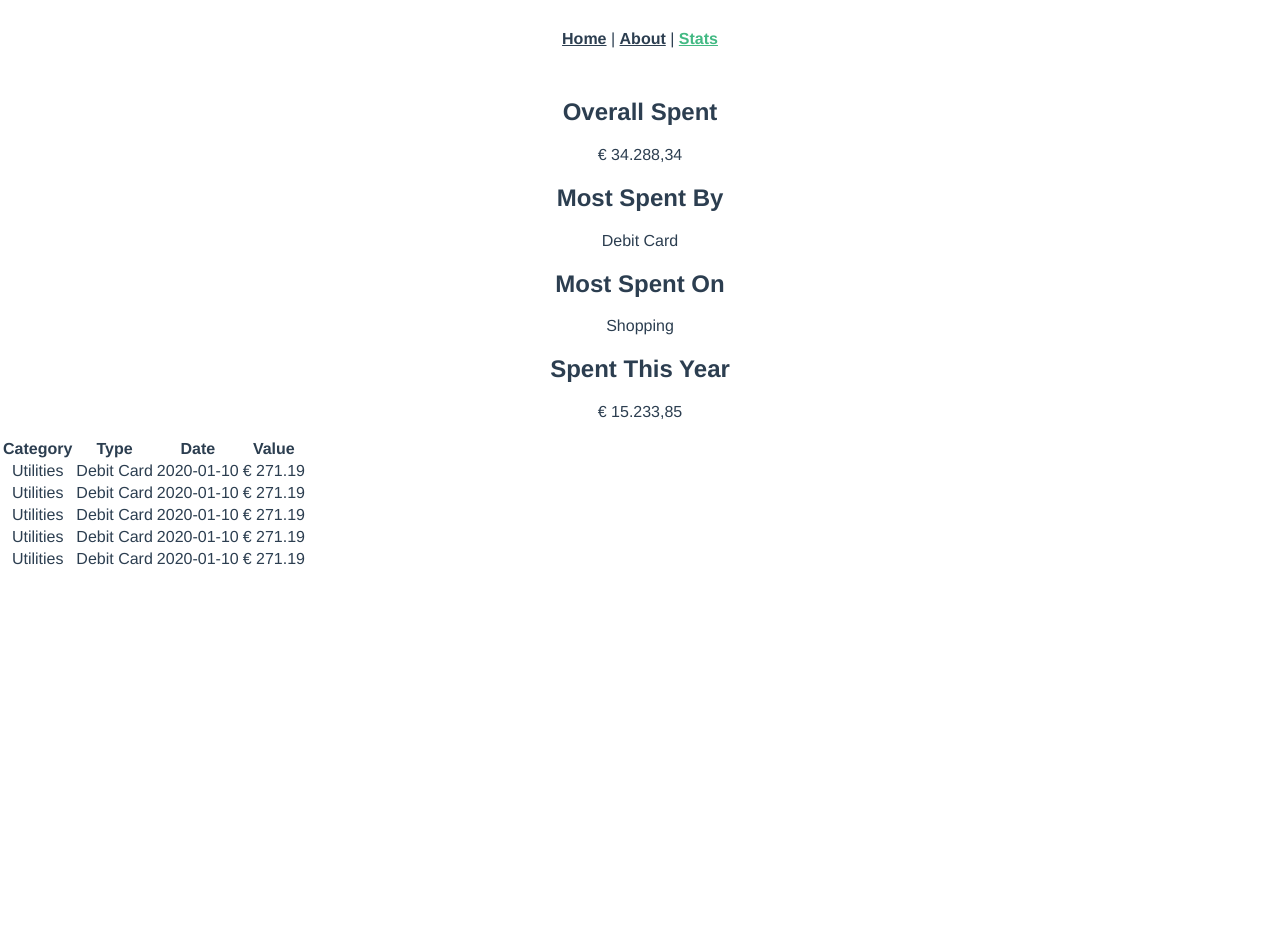
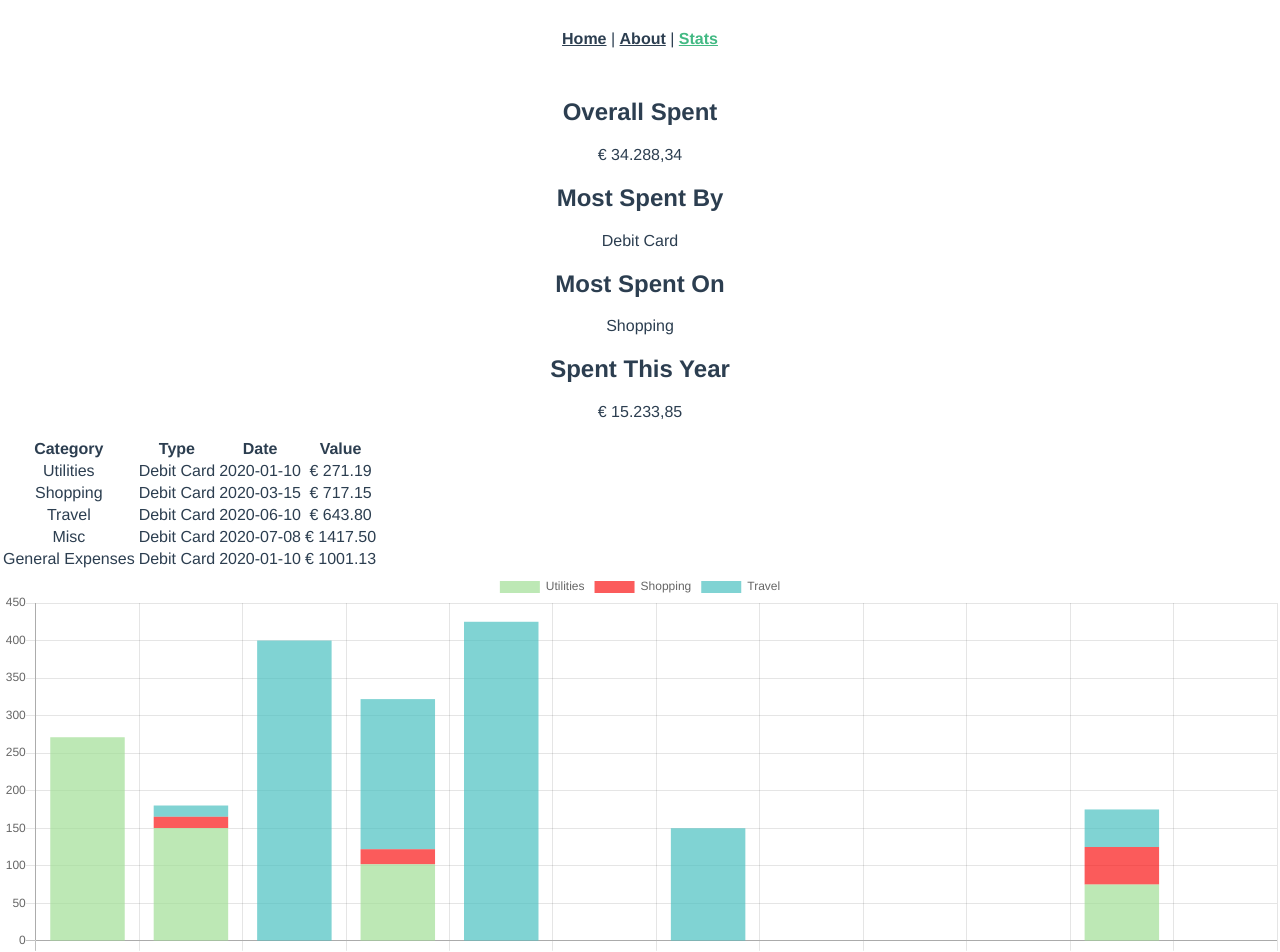
Before and after one commit to anthonyophernandez/expense-tool, a Vue app: page /stats in a window 1280 px wide. Shown: the top 952 px of the page. Before the commit the page ends 800 px from the top, so only its background shows below. Built offline with nearby package versions, Linux system fonts and the light colour scheme; the HTML template or start-up script is replaced by a standard one.

Commit message:
Chart.js installation, and BarChart Component

```diff
--- a/package.json
+++ b/package.json
@@ -8,9 +8,11 @@
     "lint": "vue-cli-service lint"
   },
   "dependencies": {
+    "chart.js": "^2.9.3",
     "core-js": "^3.6.5",
     "tailwindcss": "^1.4.6",
     "vue": "^2.6.11",
+    "vue-chartjs": "^3.5.0",
     "vue-router": "^3.2.0",
     "vuex": "^3.4.0"
   },
--- /dev/null
+++ b/src/components/BarChart.vue
@@ -0,0 +1,17 @@
+<script>
+import { Bar, mixins } from 'vue-chartjs'
+const { reactiveProp } = mixins
+export default {
+  name: 'BarChart',
+  mixins: [reactiveProp],
+  extends: Bar,
+  props: {
+    options: {
+      type: Object
+    }
+  },
+  mounted () {
+    this.renderChart(this.chartData, this.options)
+  }
+}
+</script>
--- a/src/components/Table/AtomTableData.vue
+++ b/src/components/Table/AtomTableData.vue
@@ -1,5 +1,5 @@
 <template>
-  <td class="border px-4 py-2">{{ data }}</td>
+  <td class="text-blue-800 px-4 py-2">{{ data }}</td>
 </template>
 
 <script>
--- a/src/components/Table/AtomTableHeader.vue
+++ b/src/components/Table/AtomTableHeader.vue
@@ -1,5 +1,5 @@
 <template>
-  <th class="px-4 py-2">{{ data }}</th>
+  <th class="text-blue-800 px-4 py-2">{{ data }}</th>
 </template>
 
 <script>
--- a/src/components/Table/MoleculeTableRow.vue
+++ b/src/components/Table/MoleculeTableRow.vue
@@ -1,5 +1,5 @@
 <template>
-  <tr>
+  <tr class="bg-blue-100 hover:bg-blue-200 border-b border-blue-200 hover:border-blue-300">
     <component :is="type" v-for="tcell in data" :key="tcell" :data="tcell"></component>
   </tr>
 </template>
--- a/src/components/Table/OrganismTableBody.vue
+++ b/src/components/Table/OrganismTableBody.vue
@@ -1,6 +1,6 @@
 <template>
   <tbody>
-    <MoleculeTableRow v-for="item in data" :key="item" type="AtomTableData" :data="item" />
+    <MoleculeTableRow v-for="(item, index) in data" :key="index" type="AtomTableData" :data="item" />
   </tbody>
 </template>
 
--- a/src/views/Stats.vue
+++ b/src/views/Stats.vue
@@ -1,20 +1,24 @@
 <template>
-  <section class="p-2">
+  <section class="w-full p-4">
 
     <OrganismGrid :cards="cards" />
-    <OrganismTable :table="table"/>
-
+    <div class="flex flex-wrap items-stretch">
+      <OrganismTable class="w-full min-h-full lg:w-1/2" :table="table"/>
+      <BarChart class="w-full min-h-full lg:w-1/2" :options="barChart.options" :chart-data="barChart.chartData"/>
+    </div>
   </section>
 </template>
 
 <script>
 import OrganismGrid from '../components/OrganismGrid.vue'
 import OrganismTable from '../components/Table/OrganismTable.vue'
+import BarChart from '../components/BarChart.vue'
 export default {
   name: 'Stats',
   components: {
     OrganismGrid,
-    OrganismTable
+    OrganismTable,
+    BarChart
   },
   data: () => {
     return {
@@ -46,31 +50,79 @@ export default {
             value: '€ 271.19'
           },
           {
-            category: 'Utilities',
+            category: 'Shopping',
+            type: 'Debit Card',
+            date: '2020-03-15',
+            value: '€ 717.15'
+          }, {
+            category: 'Travel',
+            type: 'Debit Card',
+            date: '2020-06-10',
+            value: '€ 643.80'
+          },
+          {
+            category: 'Misc',
+            type: 'Debit Card',
+            date: '2020-07-08',
+            value: '€ 1417.50'
+          },
+          {
+            category: 'General Expenses',
             type: 'Debit Card',
             date: '2020-01-10',
-            value: '€ 271.19'
-          }, {
-            category: 'Utilities',
-            type: 'Debit Card',
-            date: '2020-01-10',
-            value: '€ 271.19'
-          },
-          {
-            category: 'Utilities',
-            type: 'Debit Card',
-            date: '2020-01-10',
-            value: '€ 271.19'
-          },
-          {
-            category: 'Utilities',
-            type: 'Debit Card',
-            date: '2020-01-10',
-            value: '€ 271.19'
+            value: '€ 1001.13'
           }
         ]
+      },
+      barChart: {
+        isLoaded: false,
+        options: {
+          responsive: true,
+          maintainAspectRatio: false,
+          scales: {
+            yAxes: [{
+              stacked: true,
+              ticks: {
+                beginAtZero: true,
+                min: 0
+              }
+            }],
+            xAxes: [{
+              stacked: true
+            }]
+          }
+        },
+        chartData: {}
       }
     }
+  },
+  created () {
+    this.barChart.isLoaded = false
+
+    const chartData = {
+      labels: ['Jan', 'Feb', 'Mar', 'Apr', 'May', 'Jun', 'Jul', 'Aug', 'Sep', 'Oct', 'Nov', 'Dec'],
+      datasets: [
+        {
+          label: 'Utilities',
+          backgroundColor: 'rgba(162, 222, 150, 0.7)',
+          data: [271.19, 150.25, 0, 102, 0, 0, 0, 0, 0, 0, 75, 0]
+        },
+        {
+          label: 'Shopping',
+          backgroundColor: 'rgba(250, 22, 22, 0.7)',
+          data: [0, 15, 0, 20, 0, 0, 0, 0, 0, 0, 50, 0]
+        },
+        {
+          label: 'Travel',
+          backgroundColor: 'rgba(75, 192, 192, 0.7)',
+          data: [0, 15, 400, 200, 425, 0, 150, 0, 0, 0, 50, 0]
+        }
+      ]
+    }
+
+    this.barChart.chartData = chartData
+
+    this.barChart.isLoaded = true
   }
 }
 </script>
```
Also changed, not shown: 1 other file (tests, documents, lock files or other folders).
